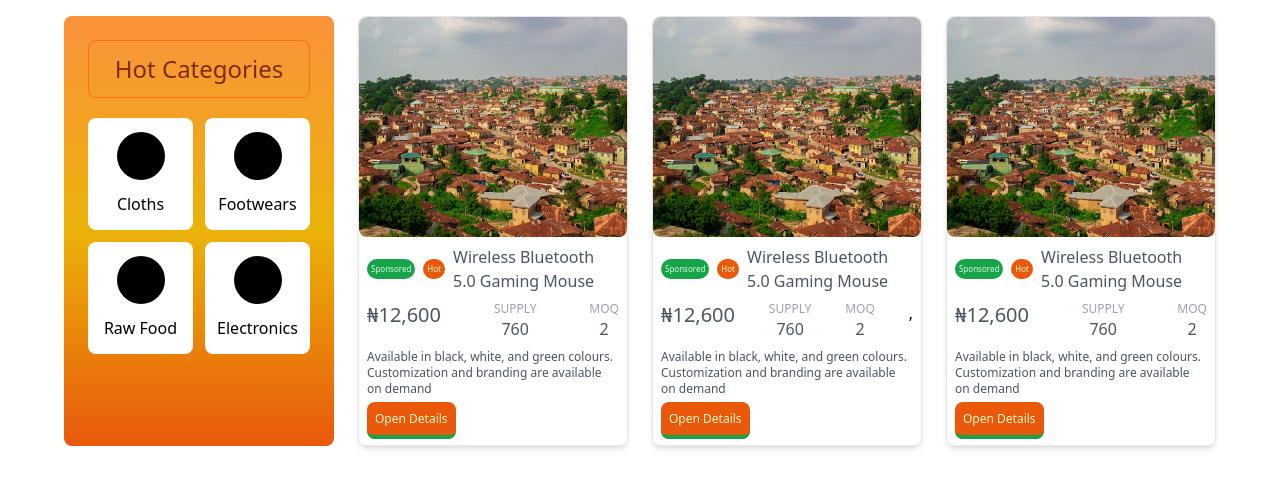
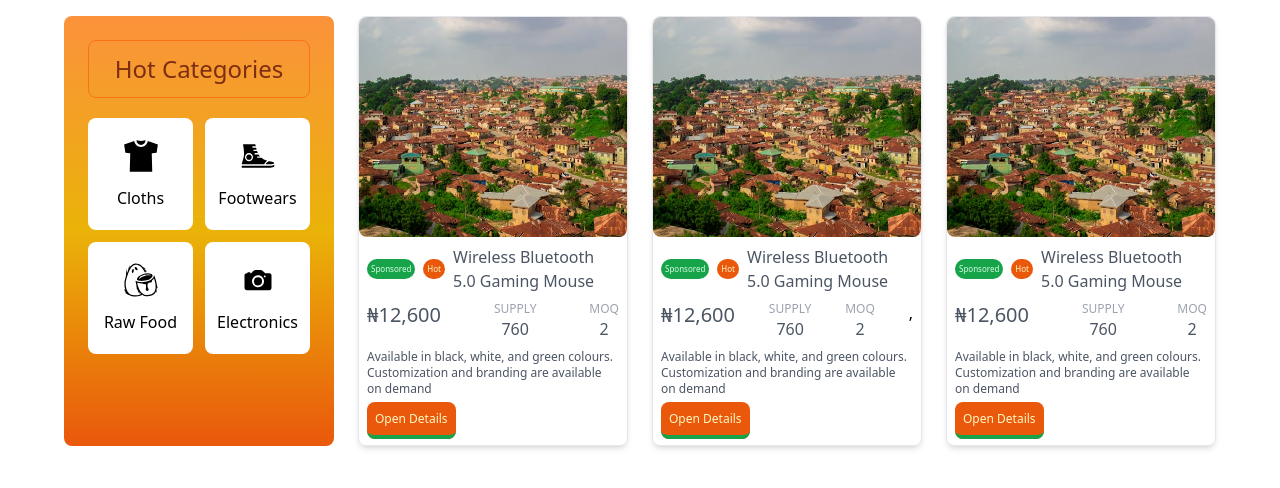
Before and after one commit to fallyfox/wholesalersng, a Next.js app: page / in a window 1280 px wide. Shown: the top 488 px of the page. Built offline with nearby package versions, Linux system fonts and the light colour scheme.

Commit message:
UI for homepage and packages installation

```diff
--- a/app/page.js
+++ b/app/page.js
@@ -1,5 +1,9 @@
 import Image from "next/image";
 import Link from "next/link";
+import { IoShirtSharp } from "react-icons/io5";
+import { GiConverseShoe } from "react-icons/gi";
+import { GiCoconuts } from "react-icons/gi";
+import { IoIosCamera } from "react-icons/io";
 
 export default function Home() {
   return (
@@ -9,19 +13,19 @@ export default function Home() {
                 <p className="border border-orange-500 p-3 rounded-lg text-center text-lg lg:text-2xl text-orange-900 mb-5">Hot Categories</p>
                 <div className="grid grid-cols-2 gap-3">
                     <blockquote className="h-28 flex flex-col justify-center items-center gap-3 bg-white p-3 rounded-lg">
-                        <p className="w-12 h-12 rounded-full bg-black"></p>
+                        <IoShirtSharp className="text-4xl"/>
                         <Link href="#">Cloths</Link>
                     </blockquote>
                     <blockquote className="h-28 flex flex-col justify-center items-center gap-3 bg-white p-3 rounded-lg">
-                        <p className="w-12 h-12 rounded-full bg-black"></p>
+                        <GiConverseShoe className="text-4xl"/>
                         <Link href="#">Footwears</Link>
                     </blockquote>
                     <blockquote className="h-28 flex flex-col justify-center items-center gap-3 bg-white p-3 rounded-lg">
-                        <p className="w-12 h-12 rounded-full bg-black"></p>
+                        <GiCoconuts className="text-4xl"/>
                         <Link href="#">Raw Food</Link>
                     </blockquote>
                     <blockquote className="h-28 flex flex-col justify-center items-center gap-3 bg-white p-3 rounded-lg">
-                        <p className="w-12 h-12 rounded-full bg-black"></p>
+                        <IoIosCamera className="text-4xl"/>
                         <Link href="#">Electronics</Link>
                     </blockquote>
                 </div>
--- a/package.json
+++ b/package.json
@@ -9,9 +9,10 @@
     "lint": "next lint"
   },
   "dependencies": {
+    "next": "15.0.1",
     "react": "19.0.0-rc-69d4b800-20241021",
     "react-dom": "19.0.0-rc-69d4b800-20241021",
-    "next": "15.0.1"
+    "react-icons": "^5.3.0"
   },
   "devDependencies": {
     "postcss": "^8",
```
Also changed, not shown: 1 other file (tests, documents, lock files or other folders).
